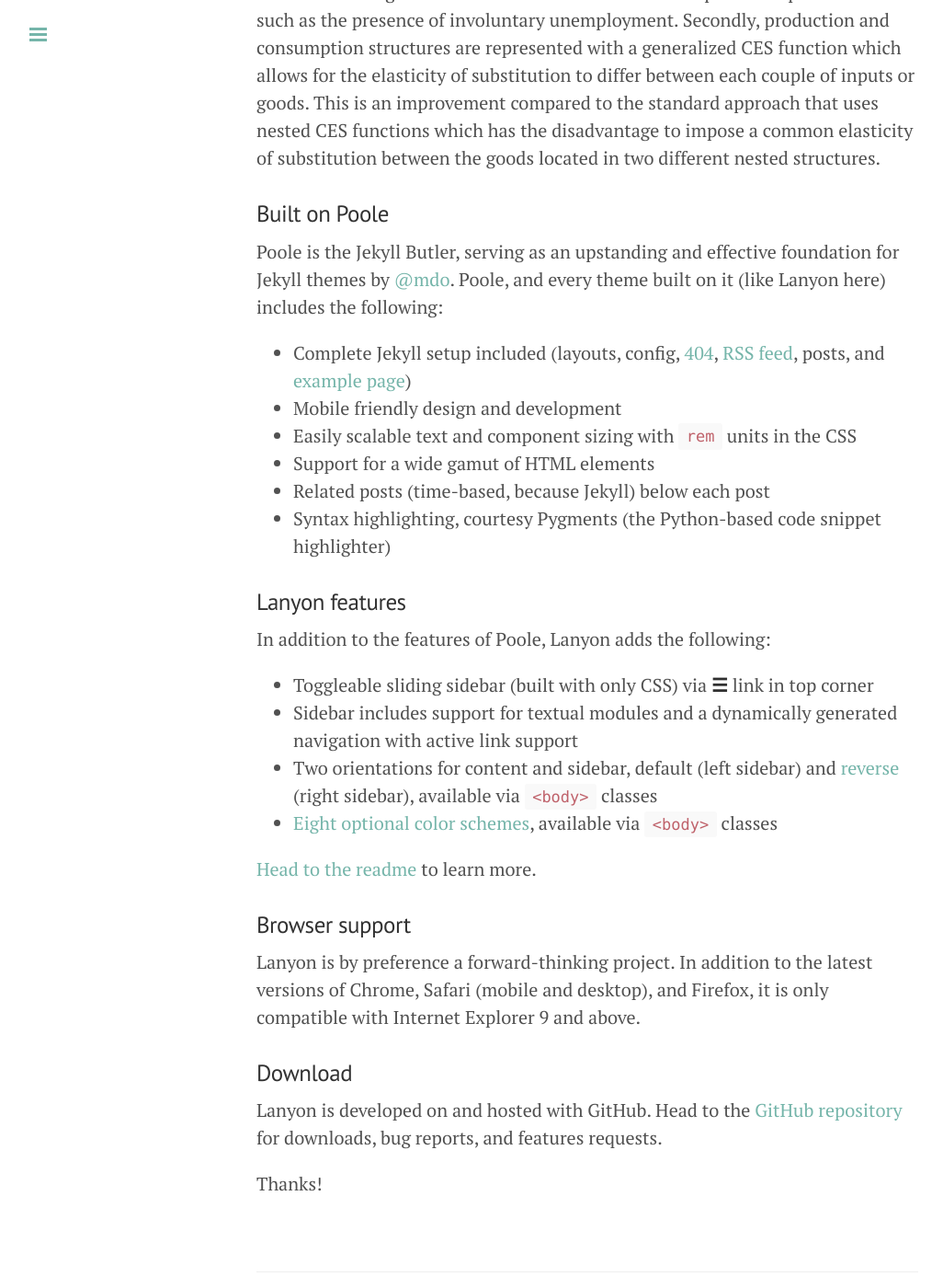
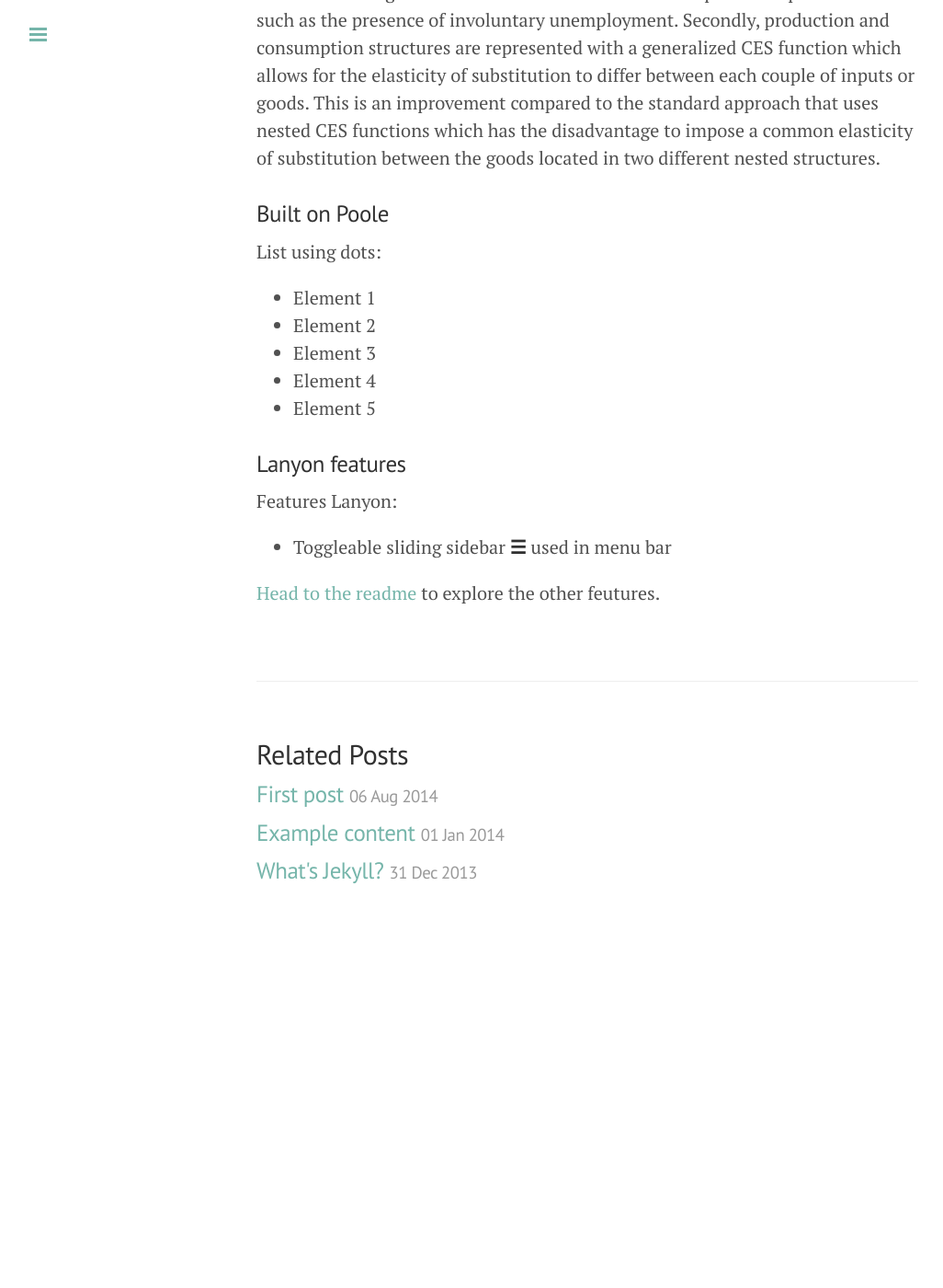
Before and after one commit to Lidewey/Lidewey.github.io, a Jekyll site: the page built from _posts/2014-01-02-introducing-lanyon.md, in a window 1280 px wide and 1400 px high, scrolled down 495 px. Shown: the whole window at 92% size, without its empty margins (1-1027 px from the left). Built offline with Jekyll 4.4.1, drawn with Linux system fonts in a browser that asks for light colours; Markdown is read by kramdown in place of the engine named in the settings; after the commit the page ends 1517 px from its top, so only the background shows below that.

```diff
--- a/_posts/2014-01-02-introducing-lanyon.md
+++ b/_posts/2014-01-02-introducing-lanyon.md
@@ -10,32 +10,18 @@
 
 ### Built on Poole
 
-Poole is the Jekyll Butler, serving as an upstanding and effective foundation for Jekyll themes by [@mdo](https://twitter.com/mdo). Poole, and every theme built on it (like Lanyon here) includes the following:
+List using dots:
 
-* Complete Jekyll setup included (layouts, config, [404](/404), [RSS feed](/atom.xml), posts, and [example page](/about))
-* Mobile friendly design and development
-* Easily scalable text and component sizing with `rem` units in the CSS
-* Support for a wide gamut of HTML elements
-* Related posts (time-based, because Jekyll) below each post
-* Syntax highlighting, courtesy Pygments (the Python-based code snippet highlighter)
+* Element 1
+* Element 2
+* Element 3
+* Element 4
+* Element 5
 
 ### Lanyon features
 
-In addition to the features of Poole, Lanyon adds the following:
+Features Lanyon:
 
-* Toggleable sliding sidebar (built with only CSS) via **☰** link in top corner
-* Sidebar includes support for textual modules and a dynamically generated navigation with active link support
-* Two orientations for content and sidebar, default (left sidebar) and [reverse](https://github.com/poole/lanyon#reverse-layout) (right sidebar), available via `<body>` classes
-* [Eight optional color schemes](https://github.com/poole/lanyon#themes), available via `<body>` classes
+* Toggleable sliding sidebar  **☰** used in menu bar
 
-[Head to the readme](https://github.com/poole/lanyon#readme) to learn more.
-
-### Browser support
-
-Lanyon is by preference a forward-thinking project. In addition to the latest versions of Chrome, Safari (mobile and desktop), and Firefox, it is only compatible with Internet Explorer 9 and above.
-
-### Download
-
-Lanyon is developed on and hosted with GitHub. Head to the <a href="https://github.com/poole/lanyon">GitHub repository</a> for downloads, bug reports, and features requests.
-
-Thanks!
+[Head to the readme](https://github.com/poole/lanyon#readme) to explore the other feutures.
--- a/index.html
+++ b/index.html
@@ -3,14 +3,15 @@
 title: Home
 ---
 
+<h2>Events</h2>
 <div class="posts">
   {% for post in paginator.posts %}
   <div class="post">
-    <h2 class="post-title">
+    <h3 class="post-title">
       <a href="{{ post.url }}">
         {{ post.title }}
       </a>
-    </h2>
+    </h3>
 
     <span class="post-date">{{ post.date | date_to_string }}</span>
 
```
